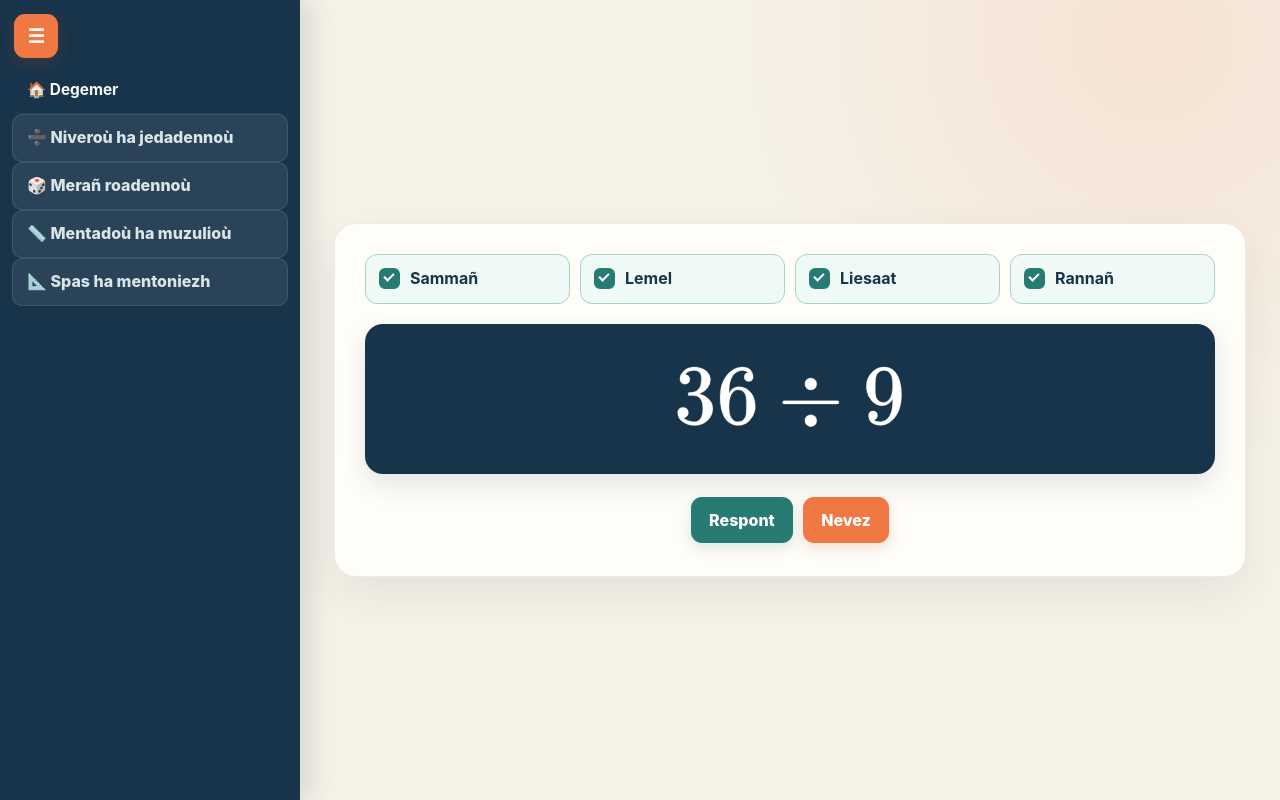
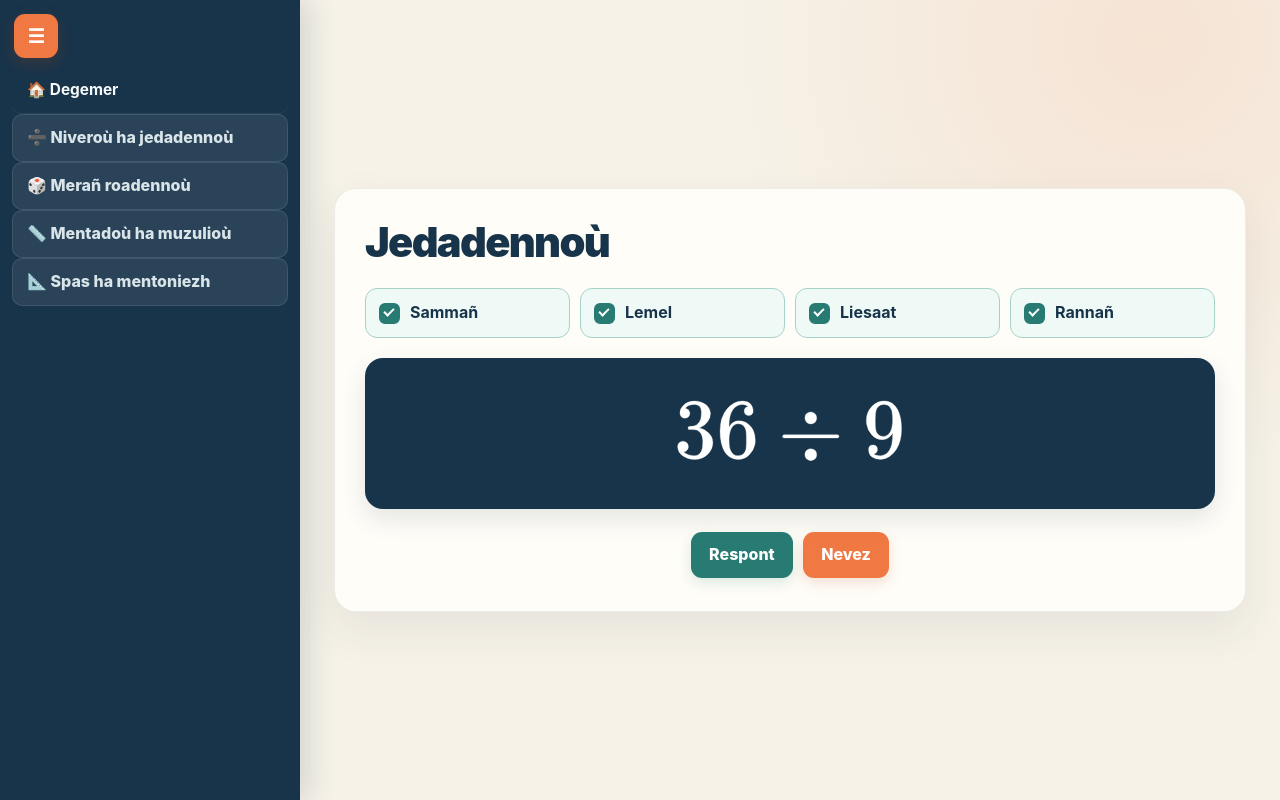
Before and after one commit to MikaelBZH/Aotomatismou, a plain HTML site: page Jedadennoù.html in a window 1280 px wide. Drawn offline with nearby package versions, Linux system fonts and the light colour scheme.

Commit message:
Afficher le titre de l’exercice

```diff
--- a/Jedadennoù.html
+++ b/Jedadennoù.html
@@ -22,6 +22,7 @@
 
     <div id="content" class="main">
         <div class="container">
+            <h1 class="page-title">Jedadennoù</h1>
             <form id="Dibaboù" class="flex flex-col md:flex-row justify-center items-center gap-4 text-white/90">
                 <label
                     class="flex items-center text-sm font-medium cursor-pointer transition-colors hover:text-indigo-400">
```
